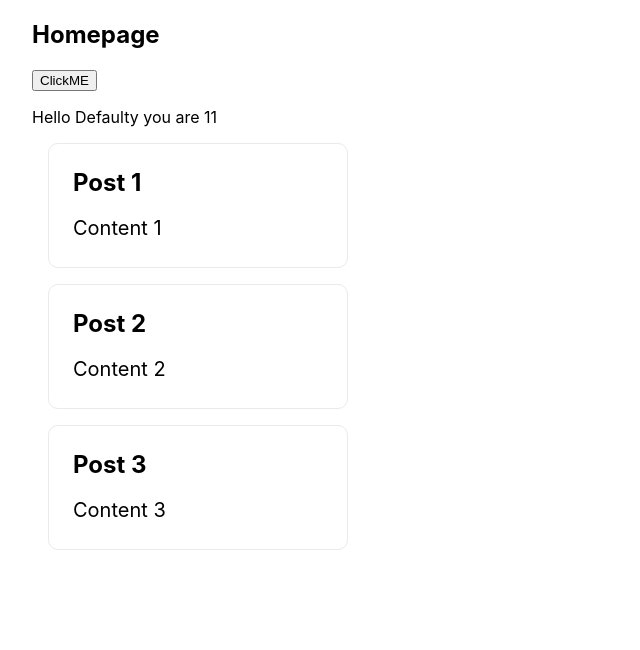
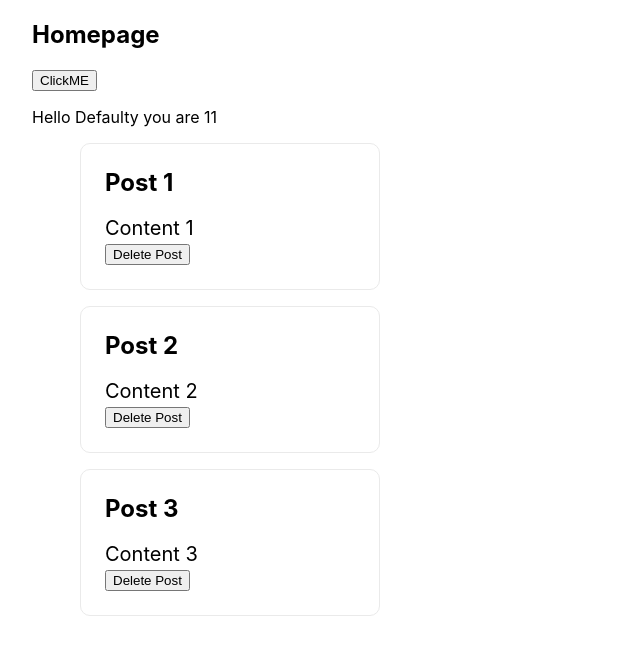
Before and after one commit to vadymolh/sanity_nextjs_demo, a Next.js app in the folder blog-frontend/: page / in a window 1280 px wide. Shown: the top 650 px of the page, without its empty margins (0-640 px from the left). Built offline with nearby package versions, Linux system fonts and the light colour scheme.

Commit message:
New Component

```diff
--- /dev/null
+++ b/blog-frontend/Components/PostListTest.js
@@ -0,0 +1,19 @@
+import styles from '../styles/Home.module.css'
+
+const PostListTest = ({ posts, handleDelete}) => {
+    console.log(posts);
+    return (
+        <div className={styles.container}>
+        {posts.map((post) =>(
+            <div className={styles.card} key={post.id}>
+              <h2>{ post.title }</h2>
+              <p>{ post.content }</p>
+              <button onClick={()=> handleDelete(post.id)}>Delete Post</button>
+            </div>
+         ) )}
+         </div>
+    );
+
+}
+
+export default PostListTest;
--- a/blog-frontend/pages/index.js
+++ b/blog-frontend/pages/index.js
@@ -2,8 +2,9 @@ import Head from 'next/head'
 import Image from 'next/image'
 import styles from '../styles/Home.module.css'
 import { useState, useEffect } from 'react';
+import PostListTest from '../Components/PostListTest';
 
-export default function Home() {
+const Home =  ()=> {
   const [name, setName] = useState('Defaulty');
   const [age, setAge] = useState(11);
   const [posts, setPosts] = useState([
@@ -14,10 +15,14 @@ export default function Home() {
   const handleClick = (name, e) =>{
     console.log('clicked by ' + name, e.target);
   }
+  const handleDelete = (id) =>{
+      const updatedPosts = posts.filter(post => post.id !== id);
+      setPosts(updatedPosts);
+  }
 
   useEffect(() => {
-    console.log('useEffect');
-  });
+    console.log('useEffect called');
+  }, [age]);
 
   return (
     <div className={styles.container}>
@@ -27,14 +32,11 @@ export default function Home() {
        }
       }>ClickME</button>
        <p>Hello {name} you are {age}</p>
+      <PostListTest posts={posts} handleDelete={handleDelete}/>
 
-       {posts.map((post) =>(
-          <div className={styles.card} key={post.id}>
-            <h2>{ post.title }</h2>
-            <p>{ post.content }</p>
-          </div>
-       ) )}
 
     </div>
       )
 }
+
+export default Home;
```
